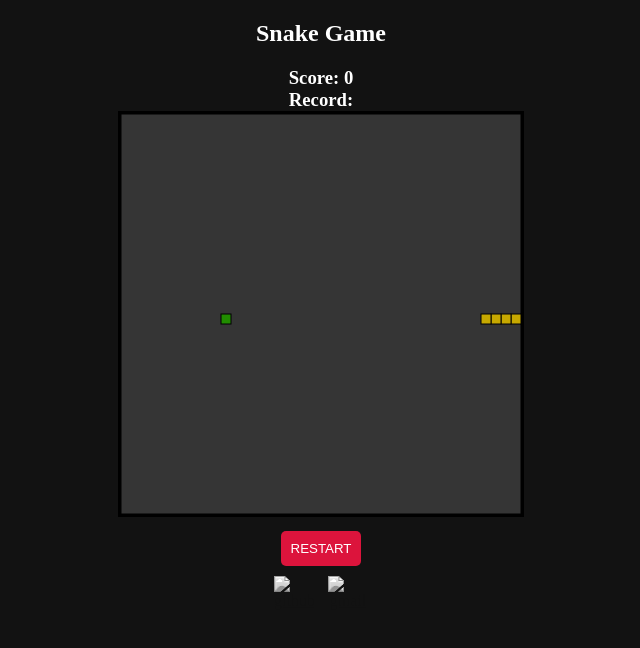
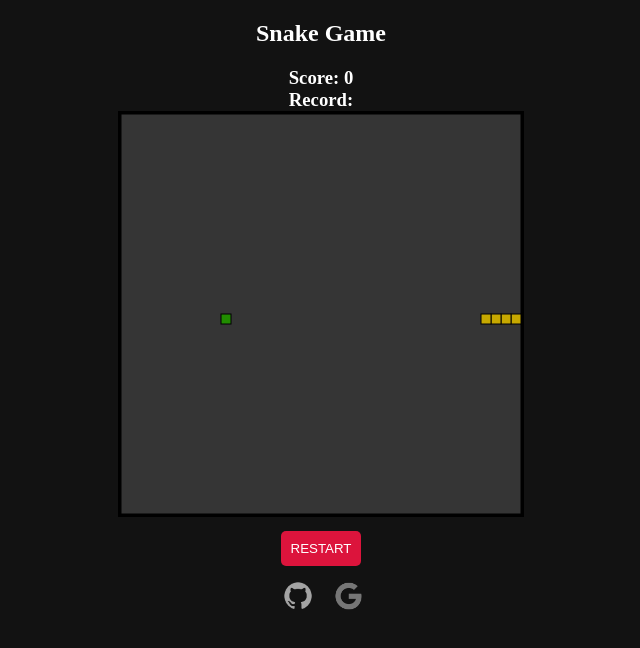
Before and after one commit to entez3/Snake, a plain HTML site: page index.html in a window 1280 px wide. Shown: the whole page, without its empty margins (319-959 px from the left). Drawn offline with Linux system fonts and the light colour scheme; the site is published under a folder, as on GitHub Pages, so addresses that start at the root find nothing.

Commit message:
edit link

```diff
--- a/index.html
+++ b/index.html
@@ -21,10 +21,10 @@
         </div>
         <div class="footer">
             <a href="https://github.com/entez3">
-                <img class='link' src="/img/github-250.png" alt="github" />
+                <img class='link' src="github-250.png" alt="github" />
             </a>
             <a href="https://mail.google.com/mail/u/m.entezarian2@gmail.com">
-                <img class='link g' src="/img/google-240.png" alt="gmail" />
+                <img class='link g' src="google-240.png" alt="gmail" />
             </a>
         </div>
 
```
Also changed, not shown: github-250.png (renamed from img/github-250.png), google-240.png (renamed from img/google-240.png).
